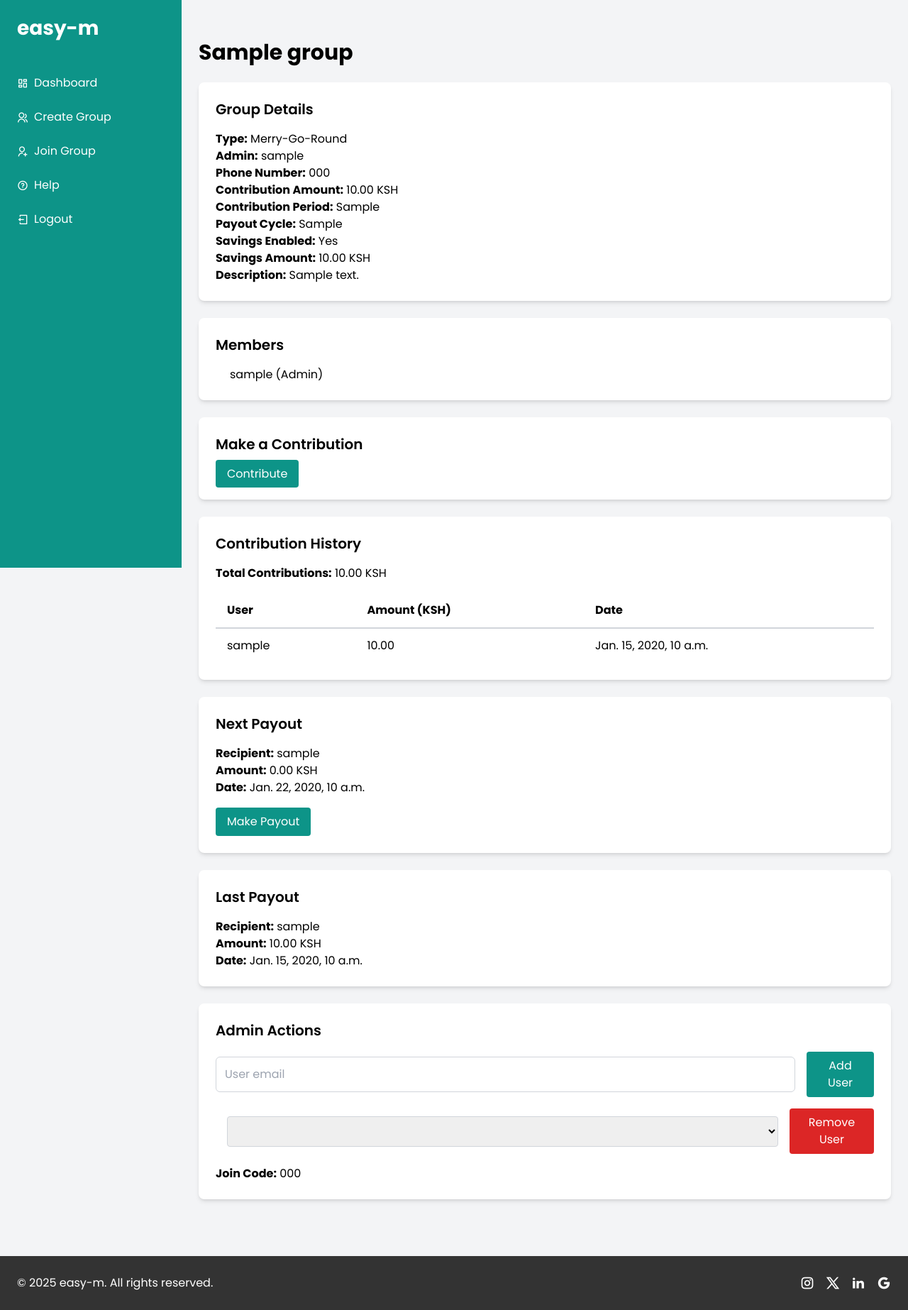
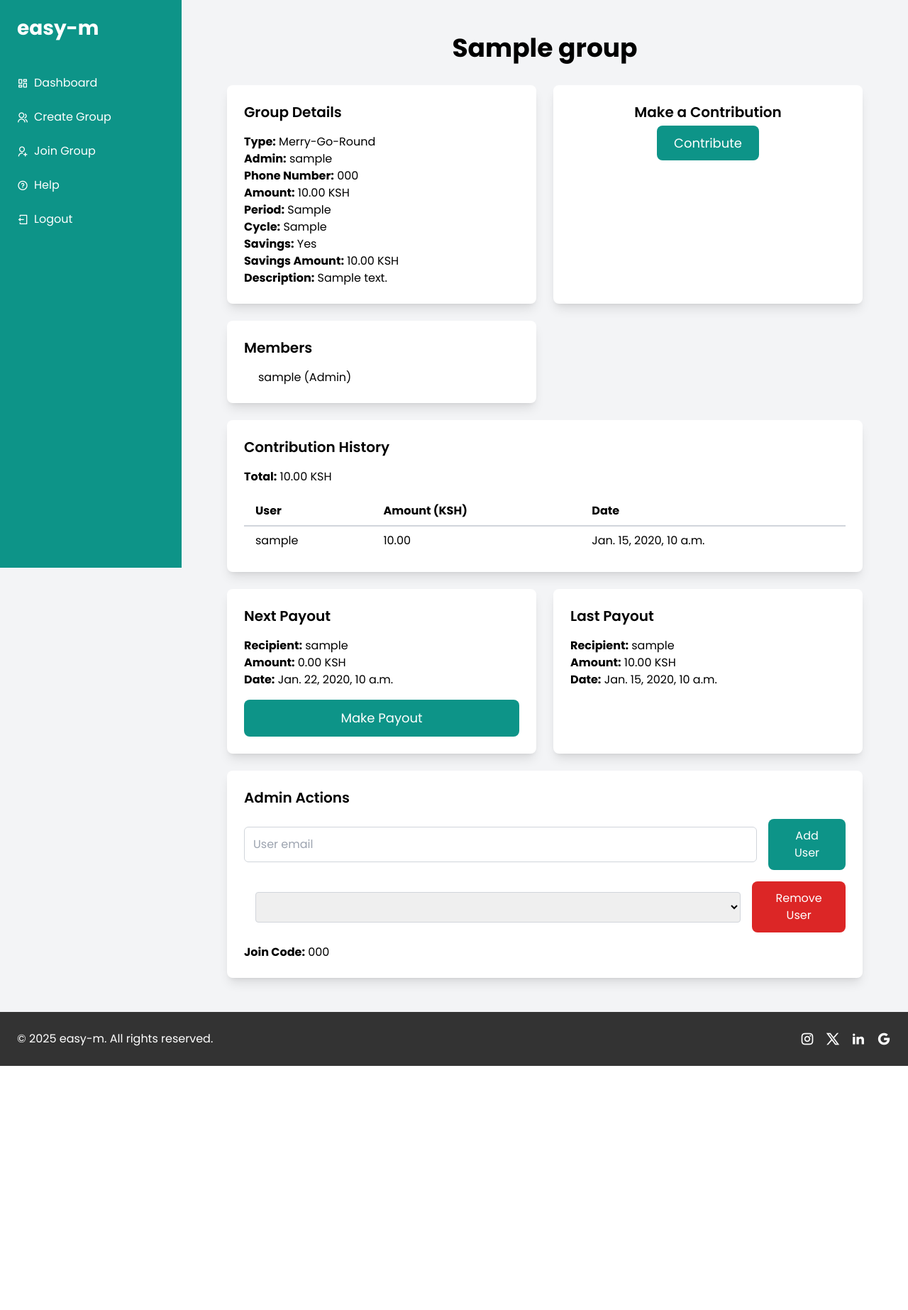
Before and after one commit to StewieC/easy-m, a Django app: page /group/1/ in a window 1280 px wide. Shown: the whole page at 71% size. After the commit the page ends 1502 px from the top, so only its background shows below. Run offline with Django 5.2, Linux system fonts and the light colour scheme; a user stored in the database is signed in; tables that the repository leaves empty hold one stand-in row (values such as "Sample post"); lists and menus that the app fills with data are empty; some libraries are stand-ins or nearby versions.

Commit message:
Refactor group detail view for improved layout and accessibility; restore make contribution template

```diff
--- a/contributions/templates/contributions/group_detail.html
+++ b/contributions/templates/contributions/group_detail.html
@@ -3,29 +3,40 @@
 {% block title %}{{ group.name }} - easy-m{% endblock %}
 
 {% block content %}
-<div class="container mx-auto py-8">
-    <h1 class="text-3xl font-bold text-charcoal mb-6" style="font-family: 'Poppins', sans-serif; font-weight: bold;">{{ group.name }}</h1>
+<div class="container mx-auto py-6 max-w-4xl">
+    <h1 class="text-4xl font-bold text-charcoal mb-8 text-center" style="font-family: 'Poppins', sans-serif;">{{ group.name }}</h1>
 
-    <div class="bg-white p-6 rounded-lg shadow-md mb-6">
+    <div class="grid grid-cols-1 md:grid-cols-2 gap-6 mb-6">
+        <!-- Group Details Card -->
+        <div class="bg-white p-6 rounded-lg shadow-lg">
             <h2 class="text-xl font-semibold text-charcoal mb-4">Group Details</h2>
-        <p><strong>Type:</strong> {{ group.get_group_type_display }}</p>
-        <p><strong>Admin:</strong> {{ group.admin.username }}</p>
-        <p><strong>Phone Number:</strong> {{ group.phone_number }}</p>
+            <p class="text-base"><strong>Type:</strong> {{ group.get_group_type_display }}</p>
+            <p class="text-base"><strong>Admin:</strong> {{ group.admin.username }}</p>
+            <p class="text-base"><strong>Phone Number:</strong> {{ group.phone_number }}</p>
             {% if group.group_type == 'merry_go_round' %}
-            <p><strong>Contribution Amount:</strong> {{ group.amount }} KSH</p>
-            <p><strong>Contribution Period:</strong> {{ group.contribution_period }}</p>
-            <p><strong>Payout Cycle:</strong> {{ group.payout_cycle }}</p>
-            <p><strong>Savings Enabled:</strong> {{ group.savings_enabled|yesno:"Yes,No" }}</p>
+                <p class="text-base"><strong>Amount:</strong> {{ group.amount }} KSH</p>
+                <p class="text-base"><strong>Period:</strong> {{ group.contribution_period }}</p>
+                <p class="text-base"><strong>Cycle:</strong> {{ group.payout_cycle }}</p>
+                <p class="text-base"><strong>Savings:</strong> {{ group.savings_enabled|yesno:"Yes,No" }}</p>
                 {% if group.savings_enabled %}
-                <p><strong>Savings Amount:</strong> {{ group.savings_amount }} KSH</p>
+                    <p class="text-base"><strong>Savings Amount:</strong> {{ group.savings_amount }} KSH</p>
                 {% endif %}
-            <p><strong>Description:</strong> {{ group.description }}</p>
+                <p class="text-base"><strong>Description:</strong> {{ group.description }}</p>
             {% endif %}
         </div>
 
-    <div class="bg-white p-6 rounded-lg shadow-md mb-6">
+        <!-- Make a Contribution Card (Swapped with Members) -->
+        <div class="bg-white p-6 rounded-lg shadow-lg text-center">
+            <h2 class="text-xl font-semibold text-charcoal mb-4">Make a Contribution</h2>
+            <a href="{% url 'make_contribution' group.id %}" class="bg-teal-600 text-white px-6 py-3 rounded-lg hover:bg-teal-700 text-lg">Contribute</a>
+        </div>
+    </div>
+
+    <!-- Members Card (Swapped with Make a Contribution) -->
+    <div class="grid grid-cols-1 md:grid-cols-2 gap-6 mb-6">
+        <div class="bg-white p-6 rounded-lg shadow-lg">
             <h2 class="text-xl font-semibold text-charcoal mb-4">Members</h2>
-        <ul class="list-disc pl-5">
+            <ul class="list-disc pl-5 text-base">
                 {% for member in group.members.all %}
                     <li>{{ member.username }} {% if member == group.admin %}(Admin){% endif %}</li>
                 {% empty %}
@@ -34,106 +45,99 @@
             </ul>
         </div>
 
-    <!-- Contribution Section -->
-    <div class="bg-white p-6 rounded-lg shadow-md mb-6">
-        <h2 class="text-xl font-semibold text-charcoal mb-4">Make a Contribution</h2>
-        <a href="{% url 'make_contribution' group.id %}" class="bg-teal-600 text-white px-4 py-2 rounded hover:bg-teal-700">Contribute</a>
+        <!-- Empty div to maintain grid layout -->
+        <div></div>
     </div>
 
     <!-- Contribution History -->
-    <div class="bg-white p-6 rounded-lg shadow-md mb-6">
+    <div class="bg-white p-6 rounded-lg shadow-lg mb-6">
         <h2 class="text-xl font-semibold text-charcoal mb-4">Contribution History</h2>
-        <p><strong>Total Contributions:</strong> {{ group.total_contributions }} KSH</p>
+        <p class="text-base"><strong>Total:</strong> {{ group.total_contributions }} KSH</p>
         {% if group.contributions.all %}
-            <table class="w-full mt-4">
+            <table class="w-full mt-4 text-base">
                 <thead>
                     <tr>
-                        <th class="text-left">User</th>
-                        <th class="text-left">Amount (KSH)</th>
-                        <th class="text-left">Date</th>
+                        <th class="text-left py-2">User</th>
+                        <th class="text-left py-2">Amount (KSH)</th>
+                        <th class="text-left py-2">Date</th>
                     </tr>
                 </thead>
                 <tbody>
                     {% for contribution in group.contributions.all %}
                         <tr>
-                            <td>{{ contribution.user.username }}</td>
-                            <td>{{ contribution.amount }}</td>
-                            <td>{{ contribution.date }}</td>
+                            <td class="py-2">{{ contribution.user.username }}</td>
+                            <td class="py-2">{{ contribution.amount }}</td>
+                            <td class="py-2">{{ contribution.date }}</td>
                         </tr>
                     {% endfor %}
                 </tbody>
             </table>
         {% else %}
-            <p>No contributions yet.</p>
+            <p class="text-base text-gray-600">No contributions yet.</p>
         {% endif %}
     </div>
 
-    <!-- Merry-Go-Round Payout Information -->
     {% if group.group_type == 'merry_go_round' %}
-    <div class="bg-white p-6 rounded-lg shadow-md mb-6">
+    <div class="grid grid-cols-1 md:grid-cols-2 gap-6 mb-6">
+        <!-- Next Payout Card -->
+        <div class="bg-white p-6 rounded-lg shadow-lg">
             <h2 class="text-xl font-semibold text-charcoal mb-4">Next Payout</h2>
             {% with next_payout=group.get_next_payout %}
                 {% if next_payout %}
-                <p><strong>Recipient:</strong> {{ next_payout.recipient.username }}</p>
-                <p><strong>Amount:</strong> {{ next_payout.amount }} KSH</p>
-                <p><strong>Date:</strong> {{ next_payout.date }}</p>
+                    <p class="text-base"><strong>Recipient:</strong> {{ next_payout.recipient.username }}</p>
+                    <p class="text-base"><strong>Amount:</strong> {{ next_payout.amount }} KSH</p>
+                    <p class="text-base"><strong>Date:</strong> {{ next_payout.date }}</p>
                     {% if request.user == group.admin %}
-                    <form method="post">
+                        <form method="post" class="mt-4">
                             {% csrf_token %}
-                        <button type="submit" name="make_payout" class="bg-teal-600 text-white px-4 py-2 rounded hover:bg-teal-700 mt-4">Make Payout</button>
+                            <button type="submit" name="make_payout" class="bg-teal-600 text-white px-6 py-3 rounded-lg hover:bg-teal-700 w-full text-lg">Make Payout</button>
                         </form>
                     {% endif %}
                 {% else %}
-                <p>No members available for payout.</p>
+                    <p class="text-base text-gray-600">No members available for payout.</p>
                 {% endif %}
             {% endwith %}
         </div>
 
-    <div class="bg-white p-6 rounded-lg shadow-md mb-6">
+        <!-- Last Payout Card -->
+        <div class="bg-white p-6 rounded-lg shadow-lg">
             <h2 class="text-xl font-semibold text-charcoal mb-4">Last Payout</h2>
             {% if last_payout %}
-            <p><strong>Recipient:</strong> {{ last_payout.recipient.username }}</p>
-            <p><strong>Amount:</strong> {{ last_payout.amount }} KSH</p>
-            <p><strong>Date:</strong> {{ last_payout.date }}</p>
+                <p class="text-base"><strong>Recipient:</strong> {{ last_payout.recipient.username }}</p>
+                <p class="text-base"><strong>Amount:</strong> {{ last_payout.amount }} KSH</p>
+                <p class="text-base"><strong>Date:</strong> {{ last_payout.date }}</p>
             {% else %}
-            <p>No payouts have been made yet.</p>
+                <p class="text-base text-gray-600">No payouts have been made yet.</p>
             {% endif %}
+        </div>
     </div>
     {% endif %}
 
     {% if request.user == group.admin %}
-    <div class="bg-white p-6 rounded-lg shadow-md mb-6">
+    <div class="bg-white p-6 rounded-lg shadow-lg">
         <h2 class="text-xl font-semibold text-charcoal mb-4">Admin Actions</h2>
-
-        <!-- Add User -->
         <form method="post" class="mb-4">
             {% csrf_token %}
             <div class="flex items-center space-x-4">
-                <input type="email" name="email" placeholder="User email" class="border rounded px-3 py-2 w-full" required>
-                <button type="submit" name="add_user" class="bg-teal-600 text-white px-4 py-2 rounded hover:bg-teal-700">Add User</button>
+                <input type="email" name="email" placeholder="User email" class="border rounded px-3 py-2 w-full text-base" required>
+                <button type="submit" name="add_user" class="bg-teal-600 text-white px-6 py-3 rounded-lg hover:bg-teal-700">Add User</button>
             </div>
         </form>
-
-        <!-- Remove User -->
         <form method="post" class="mb-4">
             {% csrf_token %}
             <div class="flex items-center space-x-4">
                 <label for="user-select" class="sr-only">Select User</label>
-                <select id="user-select" name="user_id" class="border rounded px-3 py-2 w-full">
+                <select id="user-select" name="user_id" class="border rounded px-3 py-2 w-full text-base" title="Select a user to remove">
                     {% for member in group.members.all %}
                         {% if member != group.admin %}
                             <option value="{{ member.id }}">{{ member.username }}</option>
                         {% endif %}
                     {% endfor %}
                 </select>
-                <button type="submit" name="remove_user" class="bg-red-600 text-white px-4 py-2 rounded hover:bg-red-700">Remove User</button>
+                <button type="submit" name="remove_user" class="bg-red-600 text-white px-6 py-3 rounded-lg hover:bg-red-700">Remove User</button>
             </div>
         </form>
-
-        <!-- Join Code -->
-        <div class="flex items-center space-x-4">
-            <p><strong>Join Code:</strong> {{ group.join_code }}</p>
-        </div>
+        <p class="text-base"><strong>Join Code:</strong> {{ group.join_code }}</p>
     </div>
     {% endif %}
 </div>
```
Also changed, not shown: contributions/templates/contributions/make_contribution.html (renamed from contributions/templates/contributions/mekr_contribution.html). Lines whose indentation alone changed are shown as unchanged.
